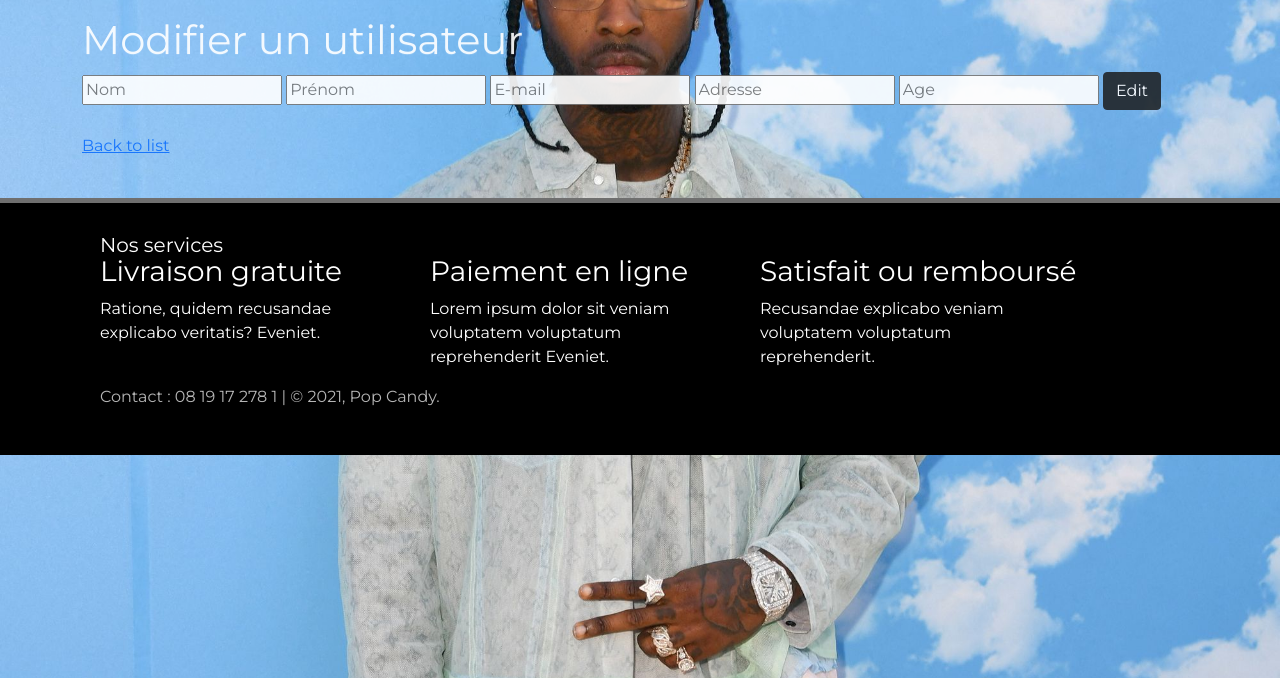
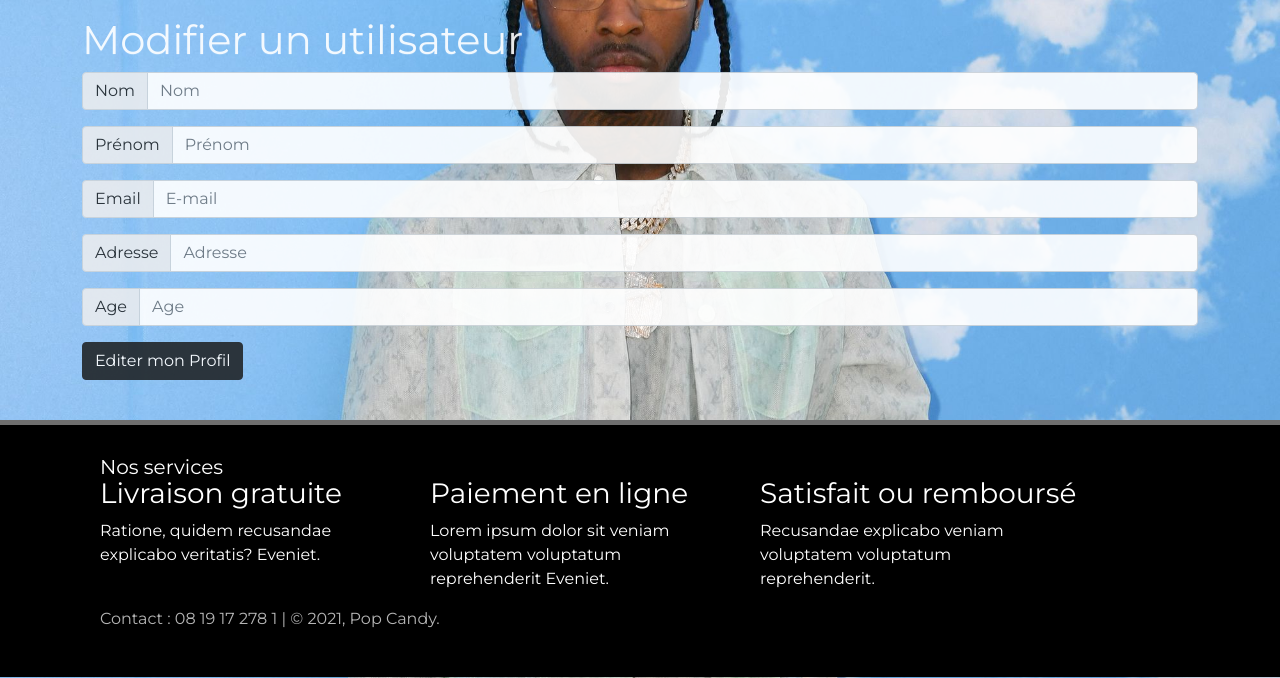
Before and after one commit to galliot-arthur/pope_candy_tickets_plateforme, a PHP site: template src/View/User/edit.html.twig in a window 1280 px wide. Shown: the part 122-800 px from the top of the page. Run offline with PHP 8.4, Linux system fonts and the light colour scheme; the template is opened without the code that fills it, so the values that code supplies are empty; some libraries are stand-ins or nearby versions.

Commit message:
User profilelook

```diff
--- a/src/View/User/edit.html.twig
+++ b/src/View/User/edit.html.twig
@@ -3,41 +3,80 @@
 {% block content %}
     <h1>Modifier un utilisateur {{ user.name }}</h1>
     <form method="post">
+        <div class="input-group mb-3">
+        <label
+                class="input-group-text"
+                for="show_date">
+                Nom
+                </label>
         <input
+        class="form-control"
+
             type="text"
             value="{{ user.name  }}"
             name="name"
             placeholder="Nom"
             required>
+            </div>
+            <div class="input-group mb-3">
+        <label
+                class="input-group-text"
+                for="show_date">
+                Prénom
+                </label>
         <input
+        class="form-control"
             type="text"
             value="{{ user.firstname }}"
             name="firstname"
             placeholder="Prénom"
             required>
+            </div>
+            <div class="input-group mb-3">
+        <label
+                class="input-group-text"
+                for="show_date">
+                Email
+                </label>
         <input
+        class="form-control"
             type="email"
             value="{{ user.email }}"
             name="email"
             placeholder="E-mail"
             required>
+            </div>
+            <div class="input-group mb-3">
+        <label
+                class="input-group-text"
+                for="show_date">
+                Adresse
+                </label>
         <input
+        class="form-control"
             type="text"
             value="{{ user.adress }}"
             name="adress"
             placeholder="Adresse"
             required>
+            </div>
+            <div class="input-group mb-3">
+        <label
+                class="input-group-text"
+                for="show_date">
+                Age
+                </label>
         <input
+        class="form-control"
             type="number"
             value="{{ user.age }}"
             name="age"
             placeholder="Age"
             required>
+            </div>
         <input
             class="btn btn-dark"
             type="submit"
-            value="Edit">
+            value="Editer mon Profil">
 </form>
-<br>
-    <a href="/user/show/{{ user.id }}">Back to list</a>
 {% endblock %}
```
Also changed, not shown: src/View/User/profile.html.twig (+9 -4 lines).
